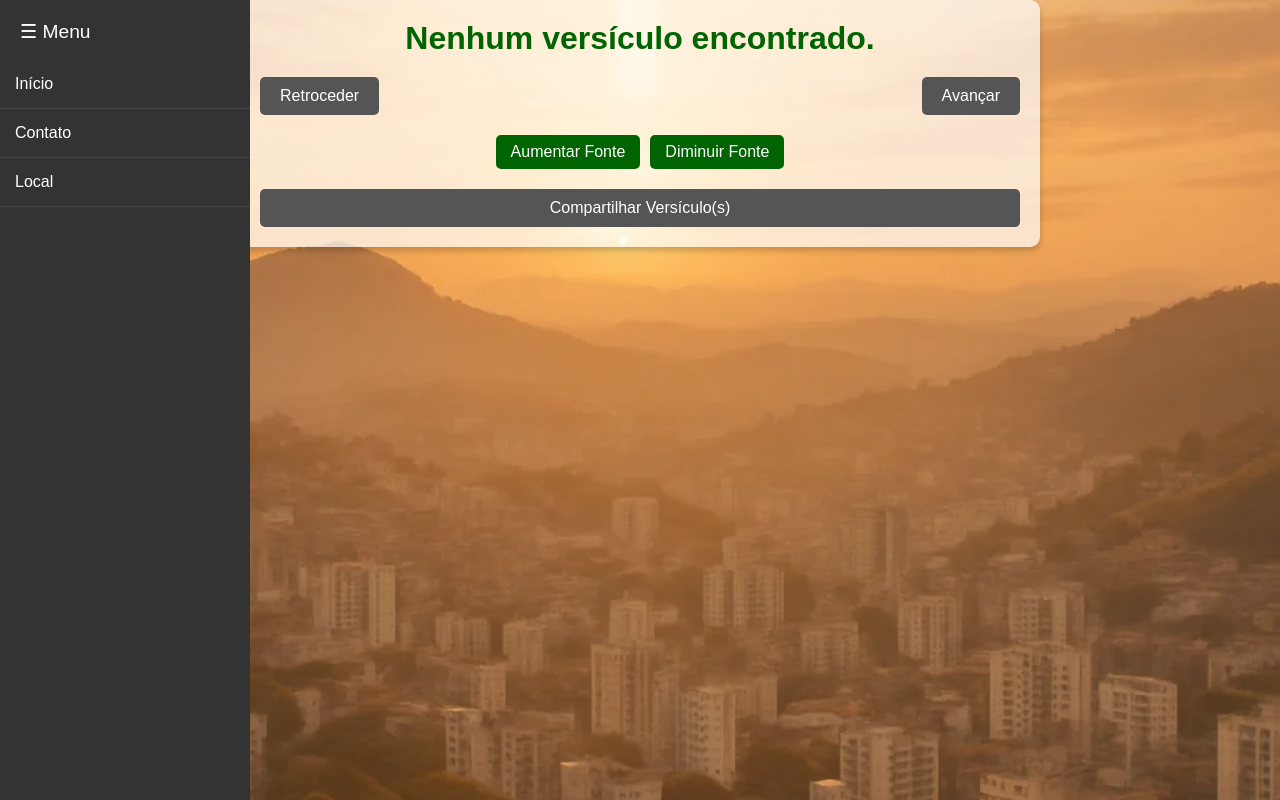
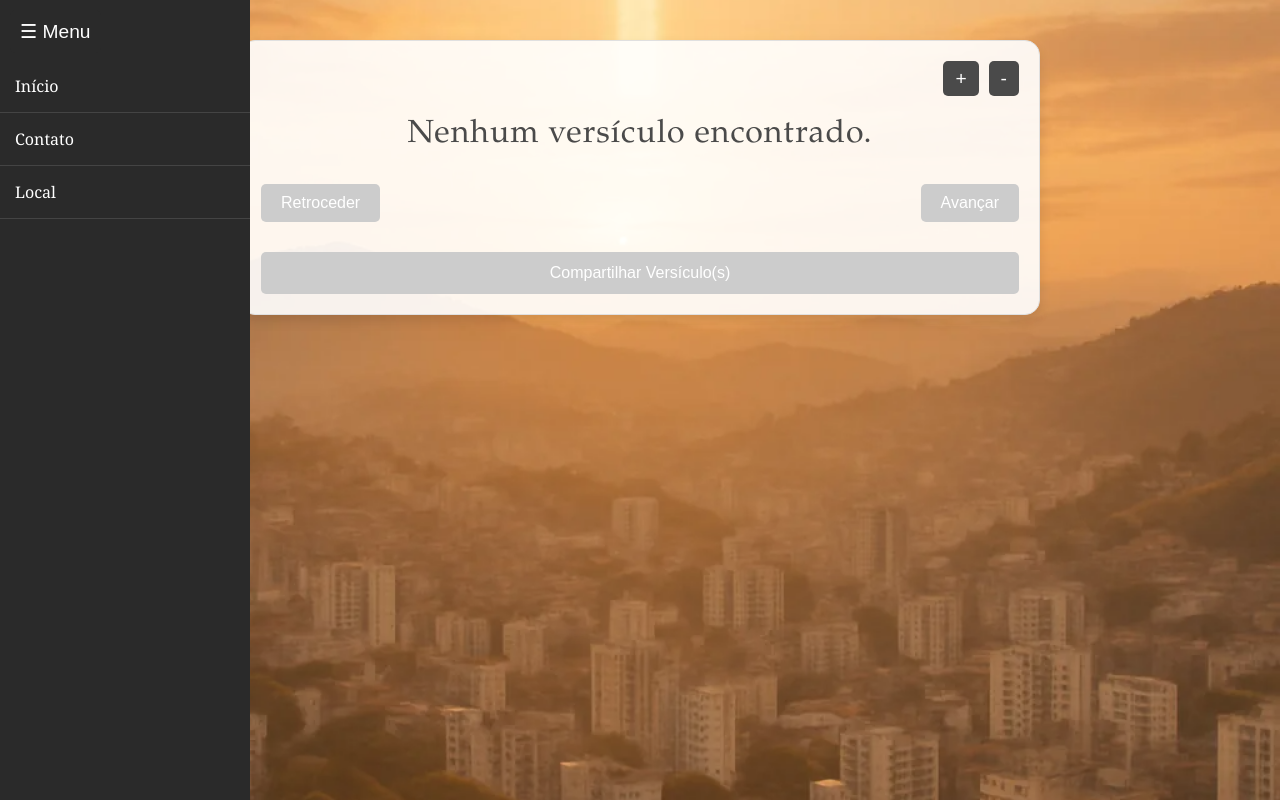
Before and after one commit to IPBJF/app_igreja, a website: page pages/versiculos.html in a window 1280 px wide. Both pictures are taken after a click on the button "☰ Menu". Drawn offline with Linux system fonts and the light colour scheme.

Commit message:
Update versiculos.html

```diff
--- a/pages/versiculos.html
+++ b/pages/versiculos.html
@@ -9,45 +9,74 @@
         /* Estilo do Body */
         body {
             margin: 0;
-            font-family: Arial, sans-serif;
-            color: #006400; /* Verde escuro */
+            font-family: 'Georgia', serif; /* Fonte mais elegante */
+            background-color: #f5f5f5; /* Fundo cinza claro suave */
+            color: #333; /* Cor de texto mais sóbria */
         }
 
         /* Conteúdo Principal */
         .conteudo {
             padding: 20px;
             max-width: 800px;
-            margin: 0 auto;
-            background-color: rgba(255, 255, 255, 0.7); /* Fundo branco semi-transparente */
-            border-radius: 10px;
-            box-shadow: 0 4px 6px rgba(0, 0, 0, 0.2);
-            color: #333; /* Texto preto para melhor contraste no fundo branco */
+            margin: 40px auto;
+            background-color: rgba(255, 255, 255, 0.9); /* Fundo branco mais opaco */
+            border-radius: 15px;
+            box-shadow: 0 6px 12px rgba(0, 0, 0, 0.1); /* Sombra mais suave */
+            border: 1px solid #e0e0e0; /* Borda sutil */
+        }
+
+        /* Controles de Fonte no Topo */
+        .controles-fonte {
+            display: flex;
+            justify-content: flex-end;
+            gap: 10px;
+            margin-bottom: 20px;
+        }
+
+        .controles-fonte button {
+            background-color: #4a4a4a; /* Cinza escuro elegante */
+            color: white;
+            border: none;
+            padding: 8px 12px;
+            border-radius: 5px;
+            cursor: pointer;
+            font-size: 1.2rem;
+            line-height: 1;
+        }
+
+        .controles-fonte button:hover {
+            background-color: #333; /* Tom mais escuro ao passar o mouse */
         }
 
         /* Título */
         h1 {
             text-align: center;
-            color: #006400; /* Verde escuro */
-            margin-bottom: 20px;
+            color: #4a4a4a; /* Cinza escuro elegante */
+            margin-bottom: 30px;
+            font-family: 'Palatino Linotype', 'Book Antiqua', Palatino, serif; /* Fonte mais clássica */
+            font-weight: 400;
+            font-size: 2rem;
+            letter-spacing: 1px;
         }
 
         /* Versículos Contínuos */
         .versiculos-container {
-            text-align: justify; /* Alinha o texto uniformemente */
-            line-height: 1.6; /* Espaçamento entre linhas */
-            white-space: normal; /* Permite quebras naturais de linha */
-            font-size: 16px; /* Tamanho inicial da fonte */
+            text-align: justify;
+            line-height: 1.8;
+            white-space: normal;
+            font-size: 16px;
+            color: #444; /* Tom de texto mais suave */
         }
 
         .versiculo {
-            display: inline; /* Exibe os versículos continuamente */
-            margin-right: 10px; /* Espaçamento entre os versículos */
-            cursor: pointer; /* Cursor de mão para indicar interação */
+            display: inline;
+            margin-right: 10px;
+            cursor: pointer;
         }
 
         /* Destacar Versículo Selecionado */
         .versiculo-selecionado {
-            background-color: rgba(255, 255, 0, 0.5); /* Amarelo semi-transparente */
+            background-color: rgba(255, 215, 0, 0.3); /* Amarelo dourado suave */
             border-radius: 5px;
             padding: 2px 5px;
         }
@@ -56,81 +85,61 @@
         .botoes-navegacao {
             display: flex;
             justify-content: space-between;
-            margin-top: 20px;
+            margin-top: 30px;
         }
 
         .botoes-navegacao button {
-            background-color: #006400; /* Verde escuro */
+            background-color: #4a4a4a; /* Cinza escuro elegante */
             color: white;
             border: none;
             padding: 10px 20px;
             border-radius: 5px;
             cursor: pointer;
             font-size: 1rem;
+            transition: background-color 0.3s ease;
         }
 
         .botoes-navegacao button:disabled {
-            background-color: #555;
+            background-color: #cccccc;
             cursor: not-allowed;
         }
 
         .botoes-navegacao button:hover:not(:disabled) {
-            background-color: #004d00; /* Verde mais escuro ao passar o mouse */
+            background-color: #333;
         }
 
         /* Botão de Compartilhar */
         .botao-compartilhar {
-            background-color: #006400; /* Verde escuro */
+            background-color: #4a4a4a;
             color: white;
             border: none;
-            padding: 10px 20px;
+            padding: 12px 20px;
             border-radius: 5px;
             cursor: pointer;
             font-size: 1rem;
-            margin-top: 20px;
+            margin-top: 30px;
             display: block;
             width: 100%;
+            transition: background-color 0.3s ease;
         }
 
         .botao-compartilhar:disabled {
-            background-color: #555;
+            background-color: #cccccc;
             cursor: not-allowed;
         }
 
         .botao-compartilhar:hover:not(:disabled) {
-            background-color: #004d00; /* Verde mais escuro ao passar o mouse */
-        }
-
-        /* Controles de Fonte */
-        .controles-fonte {
-            display: flex;
-            justify-content: center;
-            gap: 10px;
-            margin-top: 20px;
-        }
-
-        .controles-fonte button {
-            background-color: #006400; /* Verde escuro */
-            color: white;
-            border: none;
-            padding: 8px 15px;
-            border-radius: 5px;
-            cursor: pointer;
-            font-size: 1rem;
-        }
-
-        .controles-fonte button:hover {
-            background-color: #004d00; /* Verde mais escuro ao passar o mouse */
+            background-color: #333;
         }
 
         /* Estilo do Menu Lateral */
         .menu-lateral {
             position: fixed;
             top: 0;
-            left: -250px; /* Esconde o menu fora da tela */
+            left: -250px;
             width: 250px;
             height: 100%;
-            background-color: #333;
+            background-color: #2a2a2a; /* Cinza muito escuro */
             color: white;
             transition: left 0.3s ease;
             padding-top: 60px;
@@ -138,7 +147,7 @@
         }
 
         .menu-lateral-aberto {
-            left: 0; /* Mostra o menu */
+            left: 0;
         }
 
         .menu-item {
@@ -147,10 +156,11 @@
             color: white;
             text-decoration: none;
             border-bottom: 1px solid #444;
+            font-family: 'Georgia', serif;
         }
 
         .menu-item:hover {
-            background-color: #575757;
+            background-color: #3a3a3a;
         }
 
         /* Botão do Menu */
@@ -158,13 +168,14 @@
             position: fixed;
             top: 10px;
             left: 10px;
-            background-color: #333;
+            background-color: #2a2a2a;
             color: white;
             border: none;
             padding: 10px;
             font-size: 1.2rem;
             cursor: pointer;
             z-index: 1001;
+            border-radius: 5px;
         }
     </style>
 </head>
@@ -181,8 +192,14 @@
 
     <!-- Conteúdo Principal -->
     <div class="conteudo">
+        <!-- Controles de Fonte no Topo -->
+        <div class="controles-fonte">
+            <button id="btn-aumentar-fonte">+</button>
+            <button id="btn-diminuir-fonte">-</button>
+        </div>
+
         <!-- Título -->
-        <h1 id="titulo-versiculos" style="color: #006400;"></h1>
+        <h1 id="titulo-versiculos"></h1>
 
         <!-- Lista de Versículos -->
         <div id="lista-versiculos" class="versiculos-container"></div>
@@ -193,12 +210,6 @@
             <button id="btn-avancar" disabled>Avançar</button>
         </div>
 
-        <!-- Controles de Fonte -->
-        <div class="controles-fonte">
-            <button id="btn-aumentar-fonte">Aumentar Fonte</button>
-            <button id="btn-diminuir-fonte">Diminuir Fonte</button>
-        </div>
-
         <!-- Botão de Compartilhar -->
         <button id="btn-compartilhar" class="botao-compartilhar" disabled>Compartilhar Versículo(s)</button>
     </div>
@@ -207,69 +218,52 @@
         // Função para Obter Parâmetros da URL
         function obterParametroURL(parametro) {
             const urlParams = new URLSearchParams(window.location.search);
-            const valor = urlParams.get(parametro); // Obtém o valor do parâmetro
-            return decodeURIComponent(valor || ''); // Decodifica o valor (ou retorna string vazia se nulo)
+            const valor = urlParams.get(parametro);
+            return decodeURIComponent(valor || '');
         }
 
         // Função para Carregar Dados do JSON
         async function carregarVersiculos() {
             try {
-                // Obtém o livro e capítulo selecionados da URL
                 let livroSelecionado = obterParametroURL('livro');
                 let capituloSelecionado = parseInt(obterParametroURL('capitulo'), 10);
-
-                console.log('URL atual:', window.location.href); // Log para depuração
-                console.log('Livro selecionado:', livroSelecionado); // Log para verificar o livro
-                console.log('Capítulo selecionado:', capituloSelecionado); // Log para verificar o capítulo
 
                 const tituloVersiculos = document.getElementById('titulo-versiculos');
                 const listaVersiculos = document.getElementById('lista-versiculos');
 
                 if (!livroSelecionado || !capituloSelecionado) {
-                    console.log('Parâmetros livro ou capítulo ausentes na URL');
                     tituloVersiculos.textContent = 'Nenhum versículo encontrado.';
                     return;
                 }
 
-                // Caminho para o arquivo JSON
                 const caminhoJson = '../data/versiculos.json';
-                console.log('Tentando carregar:', caminhoJson); // Log para depuração
                 const response = await fetch(caminhoJson);
                 if (!response.ok) {
                     throw new Error(`Erro ao carregar versiculos.json: ${response.status} ${response.statusText}`);
                 }
                 const dados = await response.json();
 
-                console.log('Versículos carregados:', dados); // Log para verificar os dados
-
-                // Procura o livro e capítulo no JSON
                 if (dados[livroSelecionado] && dados[livroSelecionado][capituloSelecionado]) {
                     tituloVersiculos.textContent = `${livroSelecionado} ${capituloSelecionado}`;
 
-                    // Limpa a lista de versículos
                     listaVersiculos.innerHTML = '';
 
-                    // Adiciona os versículos à lista
                     dados[livroSelecionado][capituloSelecionado].forEach((versiculo, index) => {
                         const span = document.createElement('span');
                         span.className = 'versiculo';
-                        span.textContent = `${index + 1} ${versiculo} `; // Adiciona espaço após o versículo
+                        span.textContent = `${index + 1} ${versiculo} `;
 
-                        // Permite selecionar múltiplos versículos
                         span.onclick = () => {
                             span.classList.toggle('versiculo-selecionado');
-
-                            // Verifica se há versículos selecionados para habilitar o botão de compartilhar
                             const versiculosSelecionados = document.querySelectorAll('.versiculo-selecionado');
                             const btnCompartilhar = document.getElementById('btn-compartilhar');
                             btnCompartilhar.disabled = versiculosSelecionados.length === 0;
 
-                            // Define o texto a ser compartilhado com base nos versículos selecionados
                             btnCompartilhar.onclick = () => {
                                 let textoCompartilhar = '';
                                 versiculosSelecionados.forEach((v, i) => {
-                                    const numeroVersiculo = v.textContent.split(' ')[0]; // Obtém o número do versículo
-                                    const textoVersiculo = v.textContent.slice(numeroVersiculo.length + 1); // Remove o número do texto
+                                    const numeroVersiculo = v.textContent.split(' ')[0];
+                                    const textoVersiculo = v.textContent.slice(numeroVersiculo.length + 1);
                                     textoCompartilhar += `${livroSelecionado} ${capituloSelecionado}:${numeroVersiculo} - ${textoVersiculo}`;
                                     if (i < versiculosSelecionados.length - 1) {
                                         textoCompartilhar += '\n';
@@ -282,13 +276,9 @@
                         listaVersiculos.appendChild(span);
                     });
 
-                    // Configura os botões de navegação
                     configurarBotoesNavegacao(livroSelecionado, capituloSelecionado, dados);
-
-                    // Configura os controles de fonte
                     configurarControlesFonte();
                 } else {
-                    console.log(`Versículos não encontrados para ${livroSelecionado} ${capituloSelecionado}`);
                     tituloVersiculos.textContent = 'Versículos não encontrados.';
                 }
             } catch (error) {
@@ -305,7 +295,6 @@
             const capitulosDisponiveis = Object.keys(dados[livroSelecionado]).map(Number).sort((a, b) => a - b);
             const indiceAtual = capitulosDisponiveis.indexOf(capituloSelecionado);
 
-            // Habilita ou desabilita o botão "Retroceder"
             if (indiceAtual > 0) {
                 btnRetroceder.disabled = false;
                 btnRetroceder.onclick = () => {
@@ -316,7 +305,6 @@
                 btnRetroceder.disabled = true;
             }
 
-            // Habilita ou desabilita o botão "Avançar"
             if (indiceAtual < capitulosDisponiveis.length - 1) {
                 btnAvancar.disabled = false;
                 btnAvancar.onclick = () => {
@@ -341,7 +329,7 @@
 
             btnDiminuirFonte.onclick = () => {
                 const fontSizeAtual = parseFloat(getComputedStyle(listaVersiculos).fontSize);
-                if (fontSizeAtual > 10) { // Limite mínimo para evitar fonte muito pequena
+                if (fontSizeAtual > 10) {
                     listaVersiculos.style.fontSize = `${fontSizeAtual - 2}px`;
                 }
             };
```
